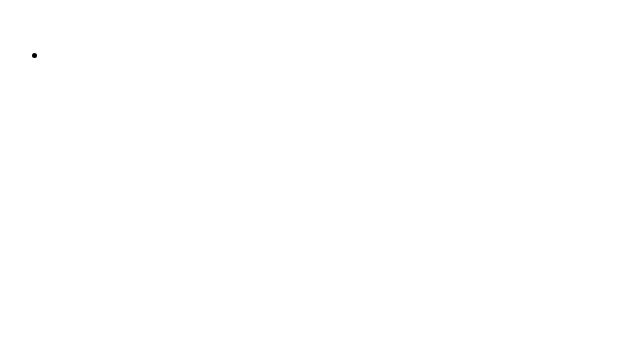
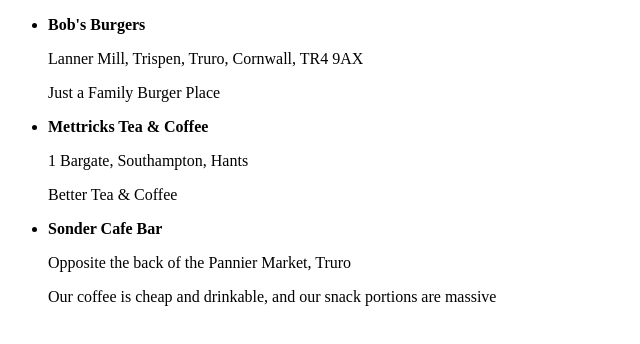
Before and after one commit to sheardd/fsnd-neighbourhood-map-project, a website: page index.html in a window 1280 px wide. Shown: the whole page, without its empty margins (0-640 px from the left). Drawn offline with Linux system fonts and the light colour scheme.

Commit message:
begin unpacking knockout, successfully link into html file and render list items from pseudo-model

```diff
--- a/app.js
+++ b/app.js
@@ -40,7 +40,6 @@
 	this.fetchLoc = function() {
 		self.currentLoc(this);
 	};
-	console.log("ViewModel loaded");
 };
 
 ko.applyBindings( new ViewModel() );
--- a/index.html
+++ b/index.html
@@ -17,12 +17,13 @@
 		</div>
 		<div id="list-container">
 			<ul id="locations-list" data-bind="foreach: locations">
-				<li><strong data-bind="text: name, click: fetchLoc"></strong>
+				<li><strong data-bind="text: name, click: $parent.fetchLoc"></strong>
 				<p data-bind="text: address"></p> <p data-bind="text: description">
 				</p></li>
 			</ul>
 		</div>
 	</div>
-	<script src="http://ajax.aspnetcdn.com/ajax/knockout/knockout-3.3.0.js"></script>
+	<script src="bower_components/knockout/dist/knockout.js"></script>
+	<script src="app.js"></script>
 </body>
 </html>
```
Also changed, not shown: bower.json (added, +17 -0 lines), bower_components/knockout/build/output/knockout-latest.debug.js (added), 5 other files.
